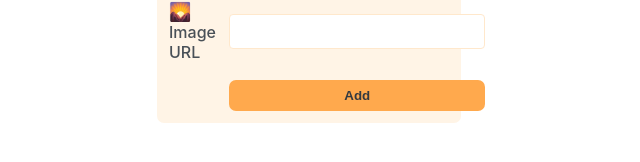
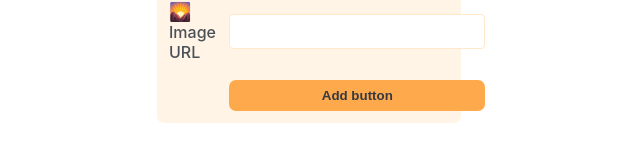
Before and after one commit to Jpkeys29/Bill-Splitter-React, a React (Create React App) app: page / in a window 1280 px wide. Shown: the part 470-632 px from the top of the page, without its empty margins (73-713 px from the left). Built offline with nearby package versions, Linux system fonts and the light colour scheme.

Commit message:
Bux check

```diff
--- a/src/App.js
+++ b/src/App.js
@@ -69,7 +69,7 @@ function FormAddFriend () {
       <label>🌄Image URL</label>
       <input type="text" />
 
-      <Button>Add</Button>
+      <Button>Add button</Button>
 
     </form>
   );
```
